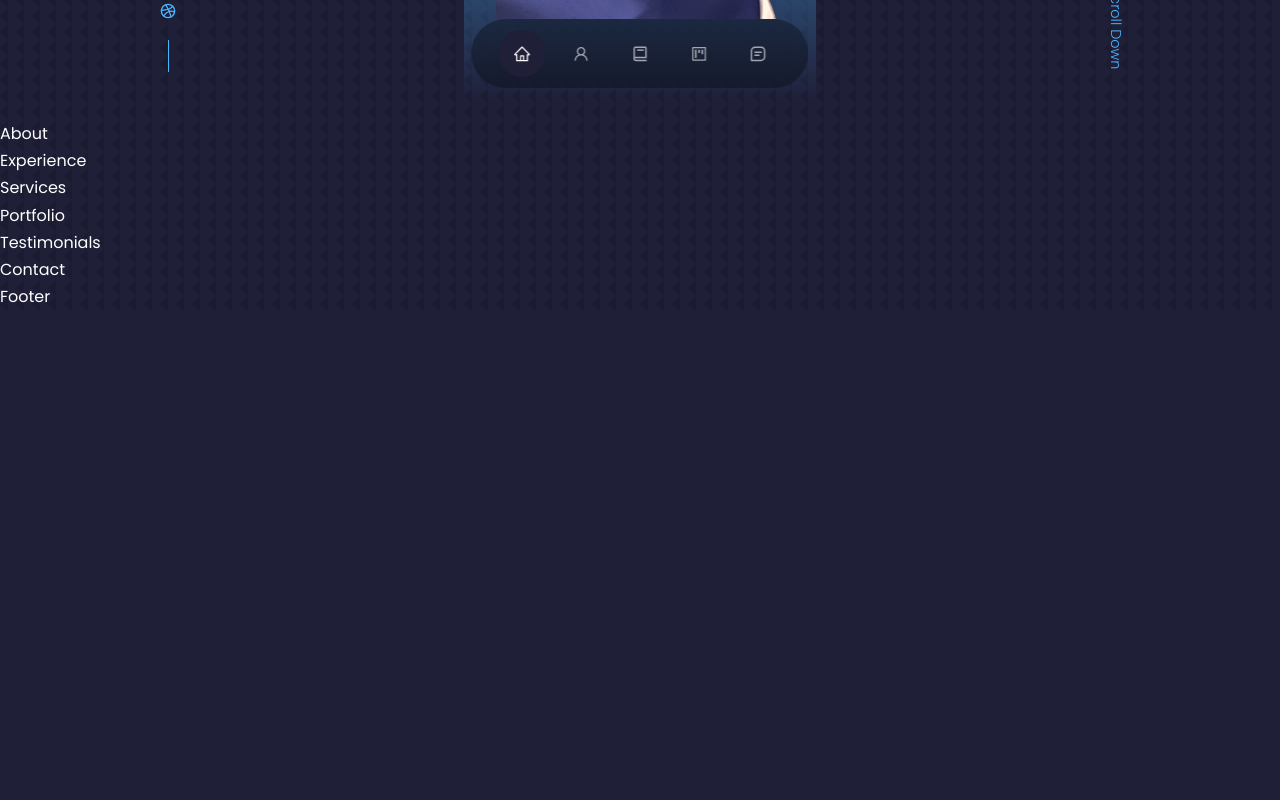
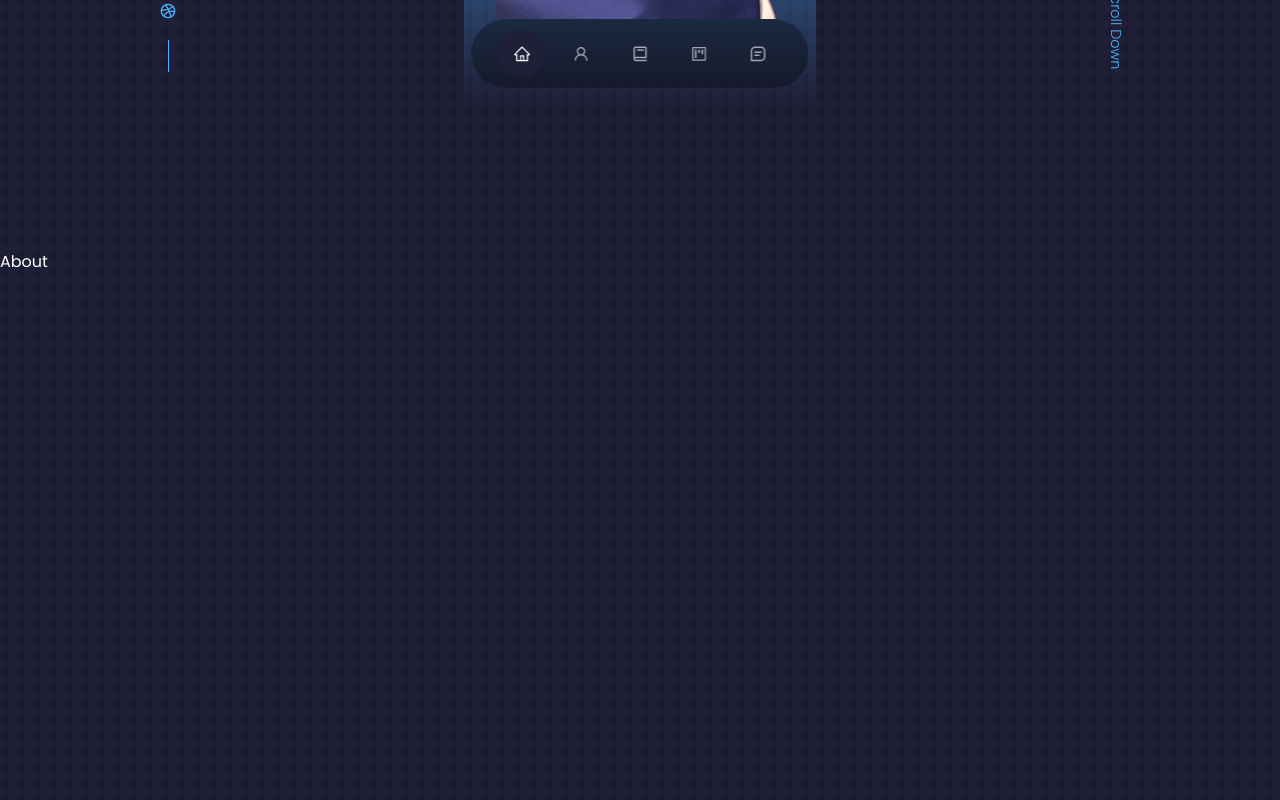
Before and after one commit to gak92/react-portfolio, a React (Create React App) app: page / in a window 1280 px wide. Shown: the part 680-1480 px from the top of the page. Before the commit the page ends 990 px from the top, so only its background shows below. Built offline with nearby package versions, Linux system fonts and the light colour scheme.

Commit message:
Add the ids for each section

```diff
--- a/src/components/about/About.jsx
+++ b/src/components/about/About.jsx
@@ -3,7 +3,7 @@
 
 const About = () => {
   return (
-    <div>About</div>
+    <section id="about">About</section>
   )
 };
 
--- a/src/components/contact/Contact.jsx
+++ b/src/components/contact/Contact.jsx
@@ -3,7 +3,7 @@
 
 const Contact = () => {
   return (
-    <div>Contact</div>
+    <section id="contact">Contact</section>
   )
 };
 
--- a/src/components/experience/Experience.jsx
+++ b/src/components/experience/Experience.jsx
@@ -3,7 +3,7 @@
 
 const Experience = () => {
   return (
-    <div>Experience</div>
+    <section id="experience">Experience</section>
   )
 };
 
--- a/src/components/portfolio/Portfolio.jsx
+++ b/src/components/portfolio/Portfolio.jsx
@@ -3,7 +3,7 @@
 
 const Portfolio = () => {
   return (
-    <div>Portfolio</div>
+    <section id="portfolio">Portfolio</section>
   )
 };
 
--- a/src/components/services/Services.jsx
+++ b/src/components/services/Services.jsx
@@ -3,7 +3,7 @@
 
 const Services = () => {
   return (
-    <div>Services</div>
+    <section id="services">Services</section>
   )
 };
 
--- a/src/components/testimonials/Testimonials.jsx
+++ b/src/components/testimonials/Testimonials.jsx
@@ -3,7 +3,7 @@
 
 const Testimonials = () => {
   return (
-    <div>Testimonials</div>
+    <section id="testimonials">Testimonials</section>
   )
 };
 
--- a/src/index.css
+++ b/src/index.css
@@ -57,6 +57,7 @@
 
 section {
   margin-top: 8rem;
+  height: 100vh;
 }
 
 section > h2, section > h5 {
```
